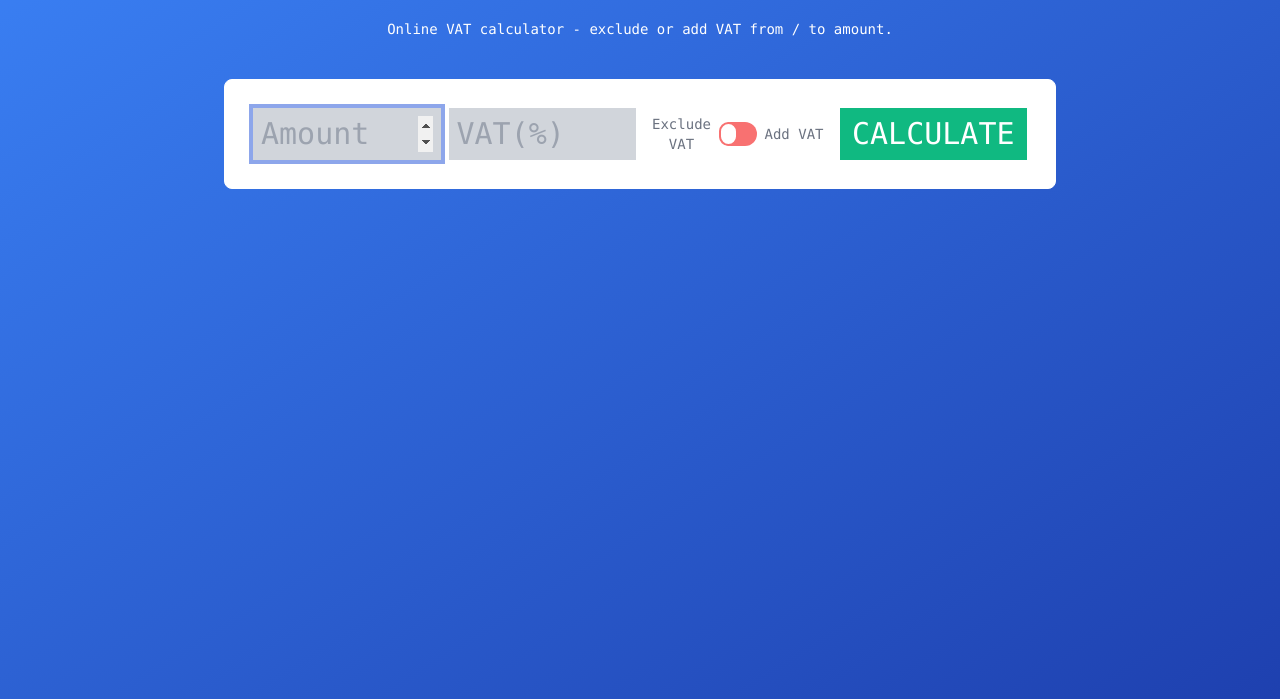
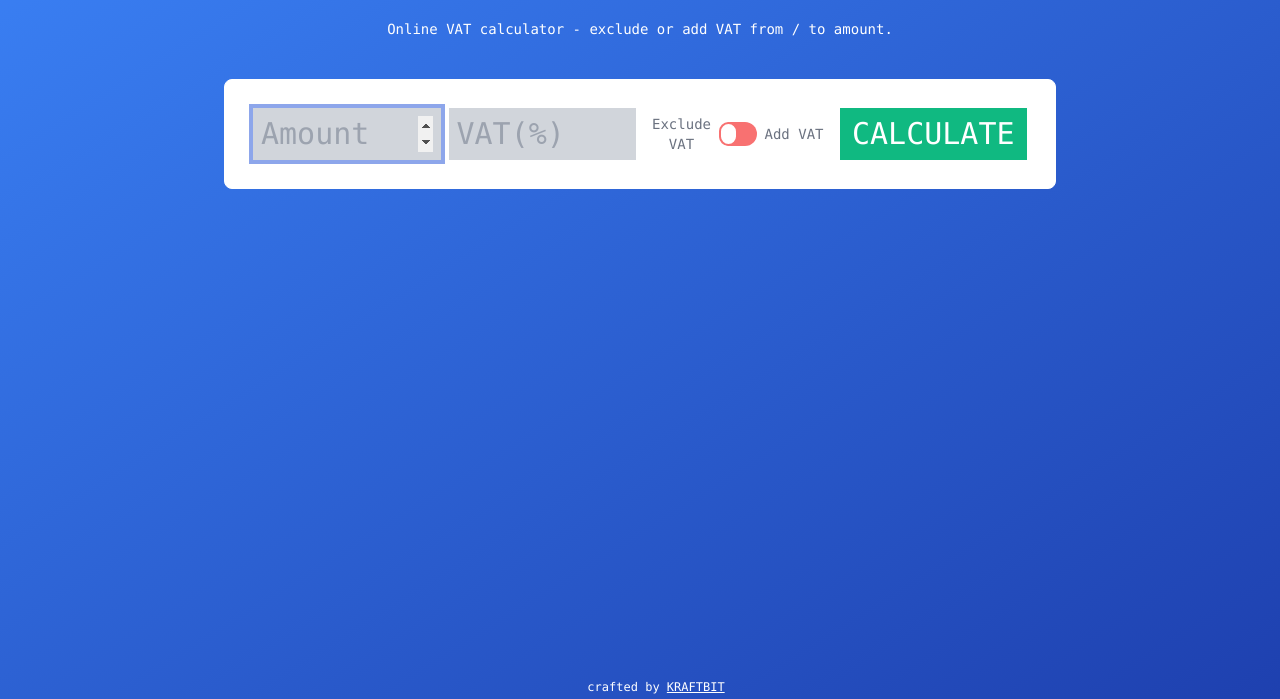
Before and after one commit to Kraftbit/exclude-vat-calculator, a website: page src/index.html in a window 1280 px wide. Shown: the part 101-800 px from the top of the page. Drawn offline with Linux system fonts and the light colour scheme.

Commit message:
readme update

```diff
--- a/src/index.html
+++ b/src/index.html
@@ -100,7 +100,7 @@
             </div>
 
         </div>
-
+        <p class="w-full text-center text-xs fixed bottom-1">crafted by <a class="underline hover:text-blue-800" target="_blank" href="https://kraftbit.com">KRAFTBIT</a></p>
     </div>
     <script src="js/calc.min.js"></script>
     <script>
```
Also changed, not shown: README.md, build/css/style.css, build/index.html, build/sw.js, src/css/style.css.
